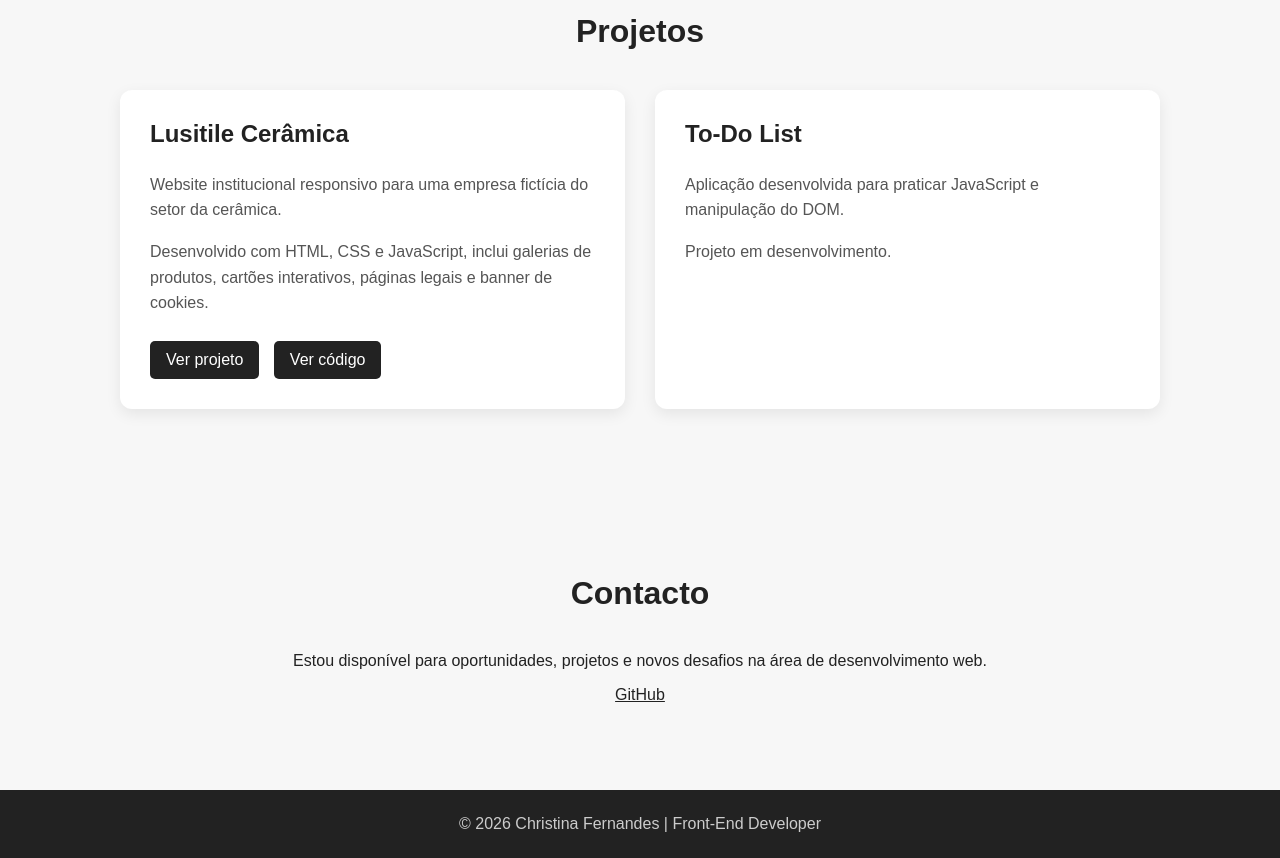
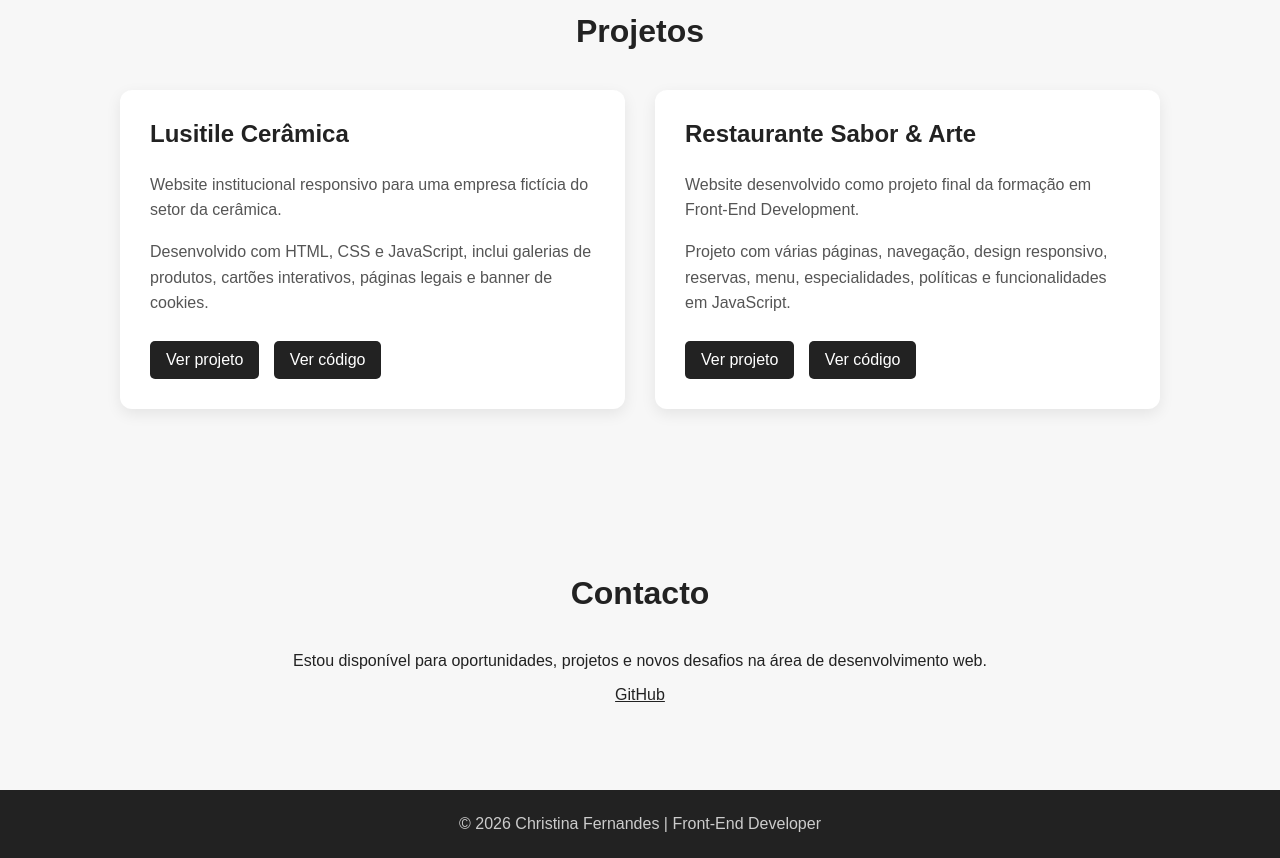
Before and after one commit to ChrisFernandes2025/Portfolio, a plain HTML site: page index.html in a window 1280 px wide. Shown: the part 1180-2038 px from the top of the page. Drawn offline with Linux system fonts and the light colour scheme.

Commit message:
Update index.html

```diff
--- a/index.html
+++ b/index.html
@@ -304,18 +304,32 @@
 
         <div class="projeto">
 
-            <h3>To-Do List</h3>
+    <h3>Restaurante Sabor & Arte</h3>
 
-            <p>
-                Aplicação desenvolvida para praticar
-                JavaScript e manipulação do DOM.
-            </p>
+    <p>
+        Website desenvolvido como projeto final da formação em Front-End Development.
+    </p>
 
-            <p>
-                Projeto em desenvolvimento.
-            </p>
+    <p>
+        Projeto com várias páginas, navegação, design responsivo,
+        reservas, menu, especialidades, políticas e funcionalidades em JavaScript.
+    </p>
 
-        </div>
+    <div class="projeto-links">
+
+        <a href="https://chrisfernandes2025.github.io/Restaurante-site/"
+           target="_blank">
+           Ver projeto
+        </a>
+
+        <a href="https://github.com/ChrisFernandes2025/Restaurante-site"
+           target="_blank">
+           Ver código
+        </a>
+
+    </div>
+
+</div>
 
 
     </div>
```
